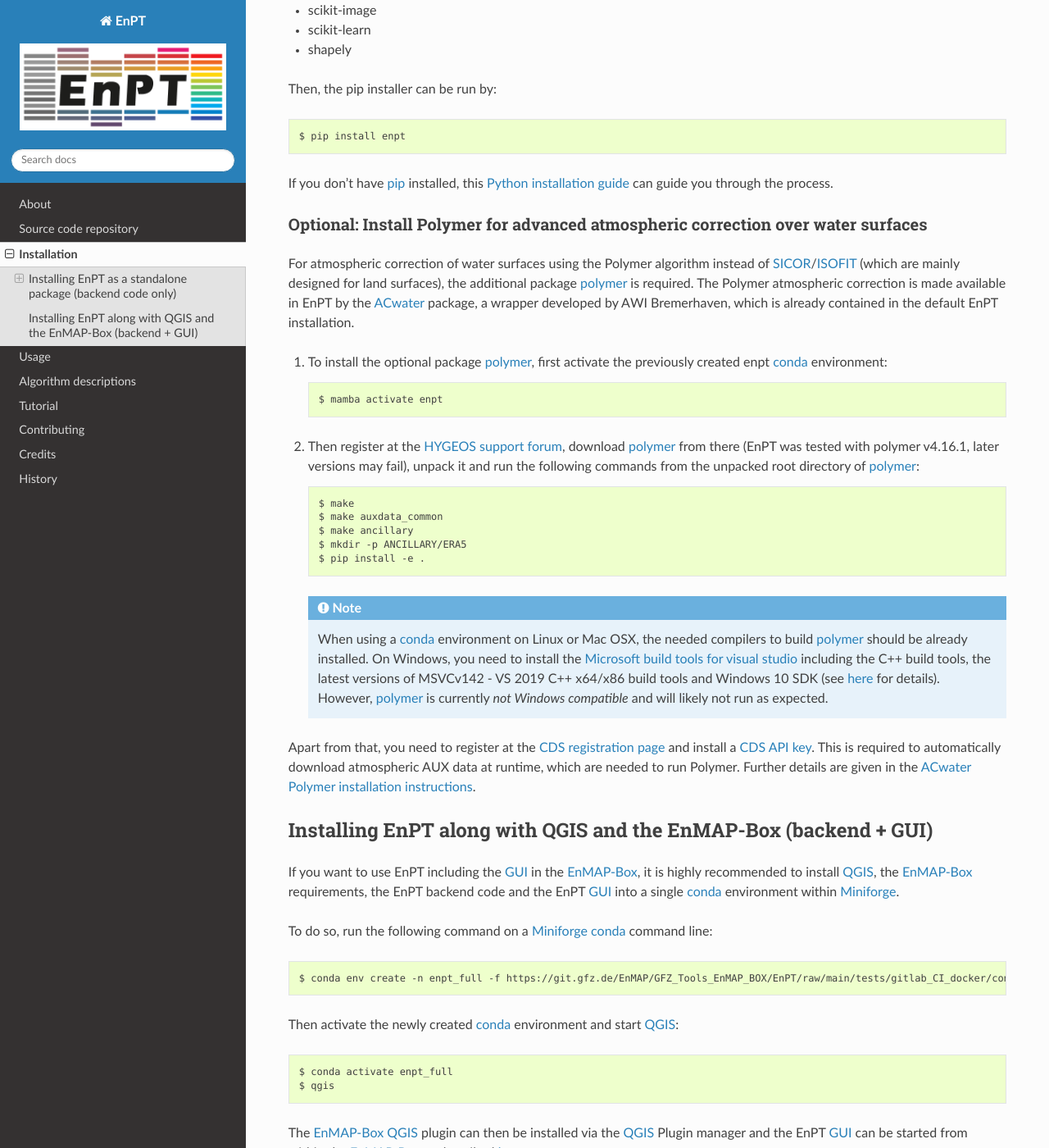
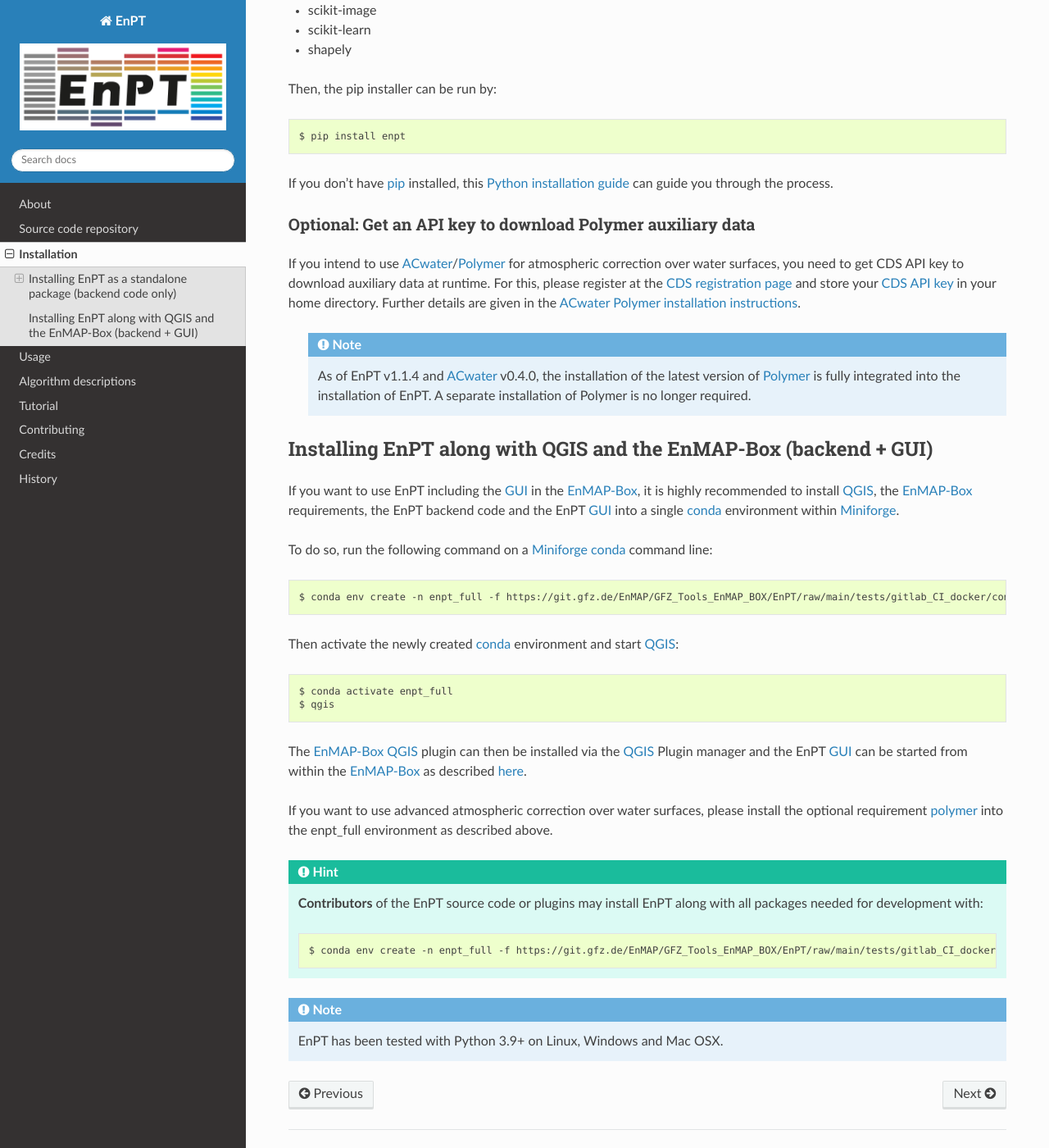
Before and after one commit to GFZ/enpt, a Sphinx documentation site: the page built from docs/installation.rst, in a window 1280 px wide and 1400 px high, scrolled down 1408 px. Shown: the whole window at 82% size. Built offline with Sphinx 7.4.7 and the Read the Docs theme 3.1.0, drawn with Linux system fonts in a browser that asks for light colours; pages that are not in the unit, such as notebooks, are missing from menus.

Commit message:
Update installation instructions since the installation of Polymer is now fully integrated.
Signed-off-by: Daniel Scheffler <danschef@gfz.de>

```diff
--- a/docs/installation.rst
+++ b/docs/installation.rst
@@ -82,43 +82,18 @@
 
 
 
-Optional: Install Polymer for advanced atmospheric correction over water surfaces
----------------------------------------------------------------------------------
+Optional: Get an API key to download Polymer auxiliary data
+-----------------------------------------------------------
 
-For atmospheric correction of water surfaces using the Polymer algorithm instead of `SICOR`_/`ISOFIT`_ (which are mainly
-designed for land surfaces), the additional package polymer_ is required. The Polymer atmospheric correction is made
-available in EnPT by the ACwater_ package, a wrapper developed by AWI Bremerhaven, which is already contained in the
-default EnPT installation.
-
-1. To install the optional package polymer_, first activate the previously created enpt conda_ environment:
-
-   .. code-block:: bash
-
-    $ mamba activate enpt
-
-2. Then register at the `HYGEOS support forum`_, download polymer_ from there (EnPT was tested with polymer v4.16.1,
-   later versions may fail), unpack it and run the following commands from the unpacked root directory of polymer_:
-
-   .. code-block:: bash
-
-    $ make
-    $ make auxdata_common
-    $ make ancillary
-    $ mkdir -p ANCILLARY/ERA5
-    $ pip install -e .
+If you intend to use `ACwater`_/`Polymer`_ for atmospheric correction over water surfaces,
+you need to get CDS API key to download auxiliary data at runtime.
+For this, please register at the `CDS registration page`_ and store your `CDS API key`_
+in your home directory. Further details are given in the `ACwater Polymer installation instructions`_.
 
   .. note::
 
-    When using a conda_ environment on Linux or Mac OSX, the needed compilers to build polymer_
-    should be already installed. On Windows, you need to install the `Microsoft build tools for visual studio`_
-    including the C++ build tools, the latest versions of MSVCv142 - VS 2019 C++ x64/x86 build tools and Windows 10 SDK
-    (see `here <https://wiki.python.org/moin/WindowsCompilers>`__ for details).
-    However, polymer_ is currently *not Windows compatible* and will likely not run as expected.
-
-
-Apart from that, you need to register at the `CDS registration page`_ and install a `CDS API key`_. This is required
-to automatically download atmospheric AUX data at runtime, which are needed to run Polymer. Further details are
-given in the `ACwater Polymer installation instructions`_.
+    As of EnPT v1.1.4 and `ACwater`_ v0.4.0, the installation of the latest version of `Polymer`_ is
+    fully integrated into the installation of EnPT. A separate installation of Polymer is no longer required.
 
 
 Installing EnPT along with QGIS and the EnMAP-Box (backend + GUI)
@@ -170,8 +145,7 @@
 .. _conda: https://docs.conda.io
 .. _ACwater: https://gitlab.awi.de/phytooptics/acwater/
 .. _`ACwater Polymer installation instructions`: https://gitlab.awi.de/phytooptics/acwater/-/blob/master/docs/installation.rst
-.. _HYGEOS support forum: https://forum.hygeos.com
-.. _polymer: https://github.com/hygeos/polymer
+.. _Polymer: https://github.com/hygeos/polymer
 .. _SICOR: https://git.gfz.de/EnMAP/sicor
 .. _ISOFIT: https://github.com/isofit/isofit
 .. _GUI: https://git.gfz.de/EnMAP/GFZ_Tools_EnMAP_BOX/enpt_enmapboxapp
@@ -179,4 +153,3 @@
 .. _QGIS: https://www.qgis.org
 .. _CDS registration page: https://cds.climate.copernicus.eu/
 .. _CDS API key: https://cds.climate.copernicus.eu/how-to-api
-.. _Microsoft build tools for visual studio: https://visualstudio.microsoft.com/de/thank-you-downloading-visual-studio/?sku=BuildTools&rel=16
```
